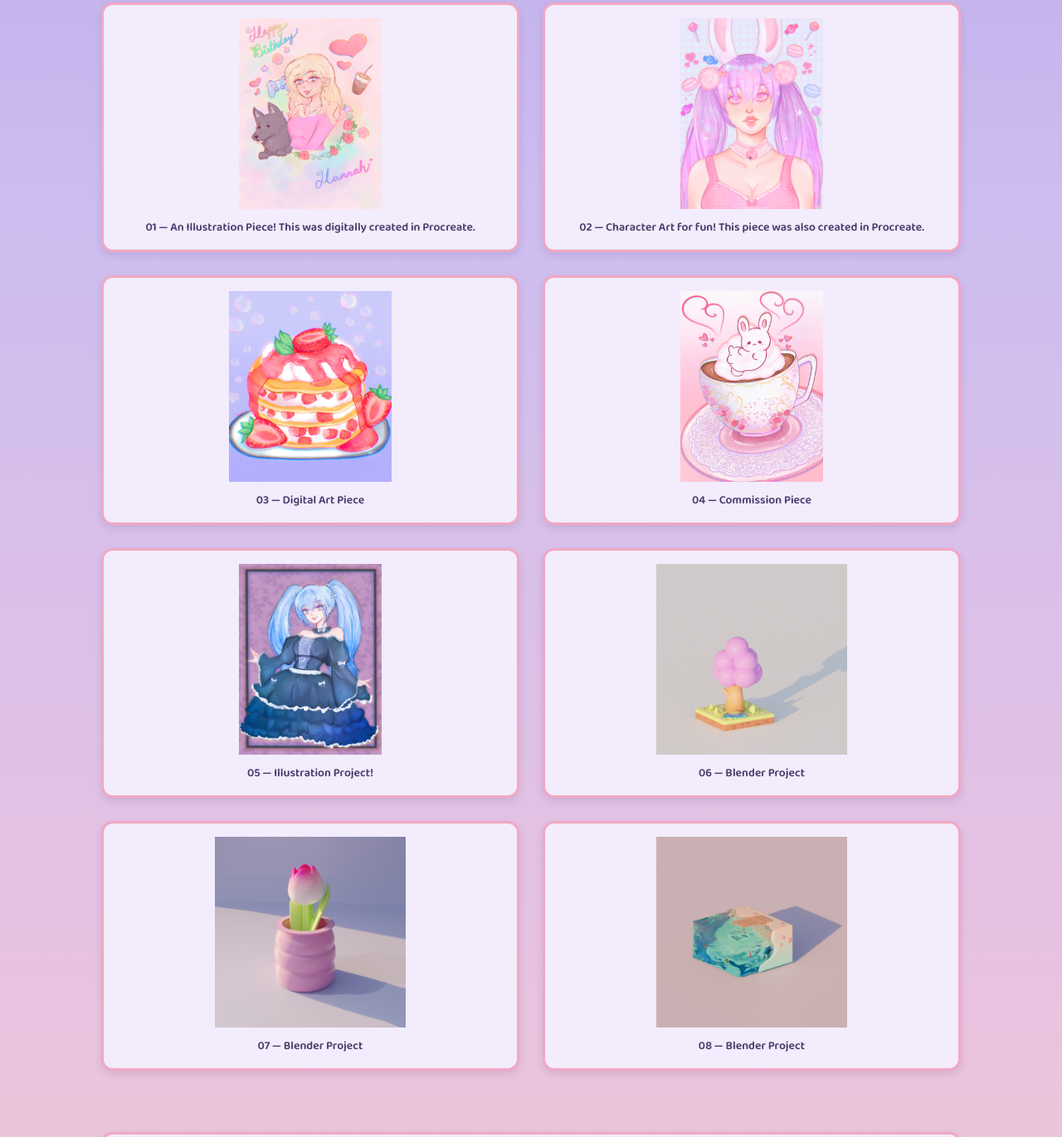
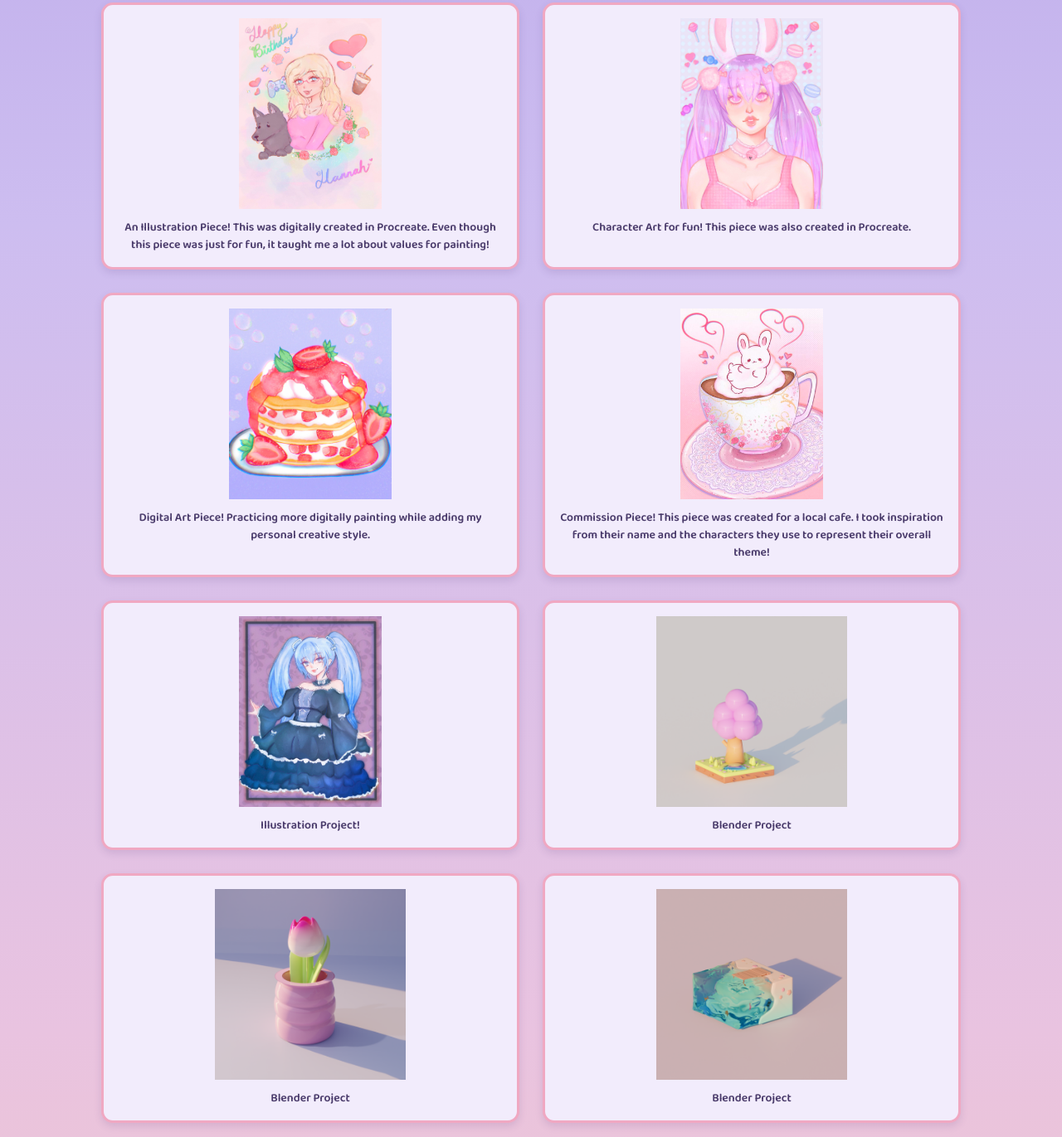
Before and after one commit to mspancake-ui/portfoliowebsite, a plain HTML site: page index.html in a window 1280 px wide. Shown: the part 556-1927 px from the top of the page at 83% size. Drawn offline with Linux system fonts and the light colour scheme.

Commit message:
Update index.html

```diff
--- a/index.html
+++ b/index.html
@@ -192,7 +192,7 @@
                     >
 
                     <h3>
-                        01 — An Illustration Piece! This was digitally created in Procreate.
+                        An Illustration Piece! This was digitally created in Procreate. Even though this piece was just for fun, it taught me a lot about values for painting!
                     </h3>
 
                 </article>
@@ -207,7 +207,7 @@
                     >
 
                     <h3>
-                        02 — Character Art for fun! This piece was also created in Procreate.
+                         Character Art for fun! This piece was also created in Procreate.
                     </h3>
 
                 </article>
@@ -222,7 +222,7 @@
                     >
 
                     <h3>
-                        03 — Digital Art Piece
+                        Digital Art Piece! Practicing more digitally painting while adding my personal creative style.
                     </h3>
 
                 </article>
@@ -237,7 +237,7 @@
                     >
 
                     <h3>
-                        04 — Commission Piece
+                        Commission Piece! This piece was created for a local cafe. I took inspiration from their name and the characters they use to represent their overall theme!
                     </h3>
 
                 </article>
@@ -251,7 +251,7 @@
                     >
 
                     <h3>
-                        05 — Illustration Project!
+                       Illustration Project!
                     </h3>
 
                 </article>
@@ -265,7 +265,7 @@
                     >
 
                     <h3>
-                        06 — Blender Project
+                        Blender Project
                     </h3>
 
                 </article>
@@ -279,7 +279,7 @@
                     >
 
                     <h3>
-                        07 — Blender Project
+                        Blender Project
                     </h3>
 
                 </article>
@@ -294,7 +294,7 @@
                     >
 
                     <h3>
-                        08 — Blender Project
+                        Blender Project
                     </h3>
 
                 </article>
```
